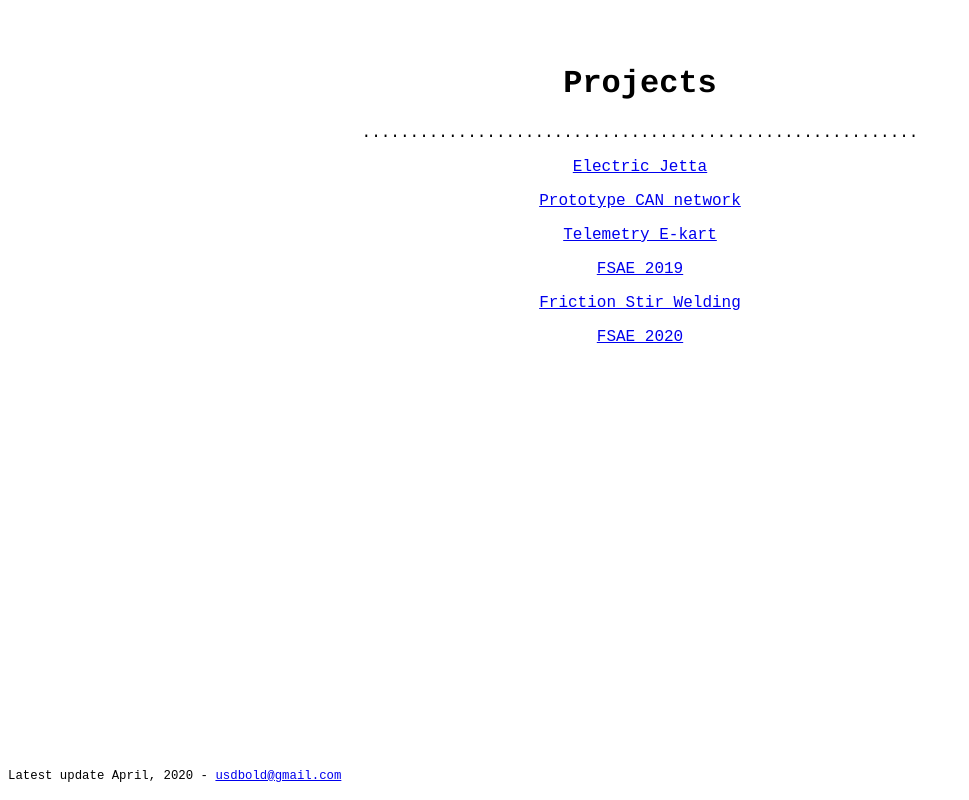
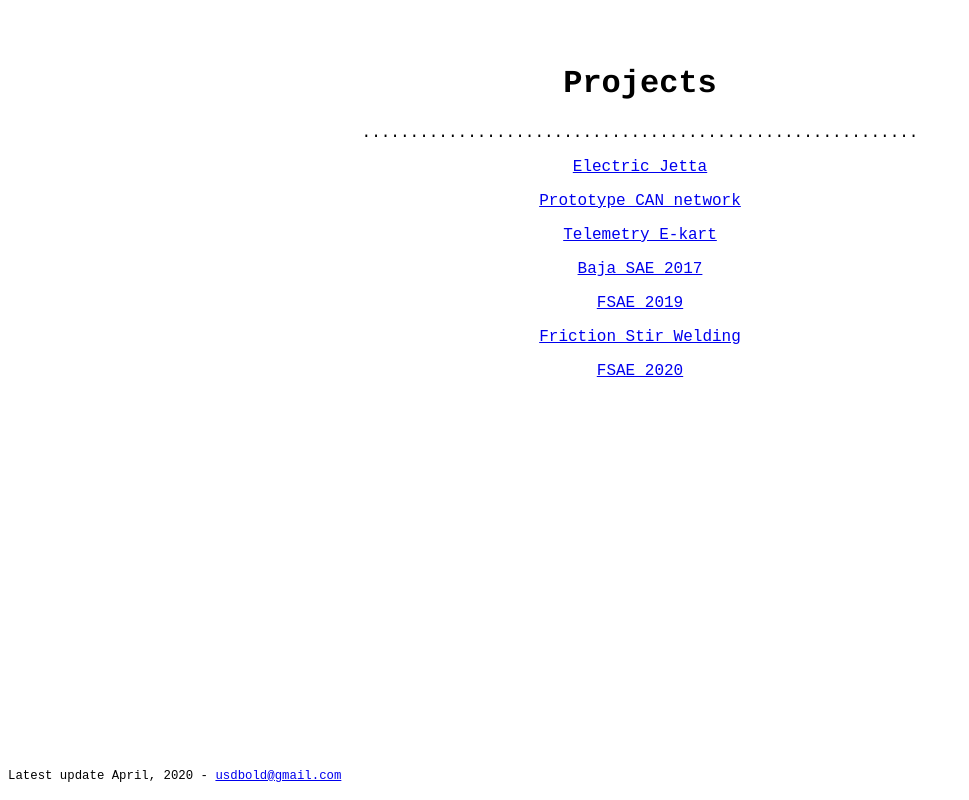
Before and after one commit to agkevin/agkevin.github.io, a plain HTML site: page scripts/projects.html in a window 1280 px wide. Shown: the whole page, without its empty margins (0-969 px from the left). Drawn offline with Linux system fonts and the light colour scheme.

Commit message:
Update projects.html

```diff
--- a/scripts/projects.html
+++ b/scripts/projects.html
@@ -20,6 +20,7 @@
 <p><a href="projects/electric_jetta.html">Electric Jetta</a></p>
 <p><a href="projects/cannet.html">Prototype CAN network</a></p>
 <p><a href="projects/e_kart.html">Telemetry E-kart</a></p>
+<p><a href="projects/bajasae.html">Baja SAE 2017</a></p>
 <p><a href="projects/fsae2019.html">FSAE 2019</a></p>
 <p><a href="projects/fsw.html">Friction Stir Welding</a></p>
 <p><a href="projects/fsae2020.html">FSAE 2020</a></p>
```
